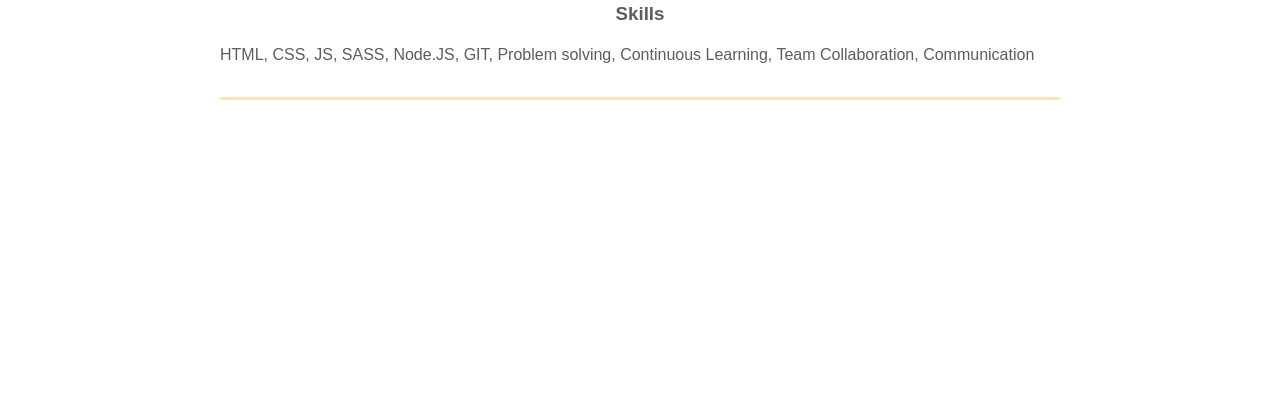
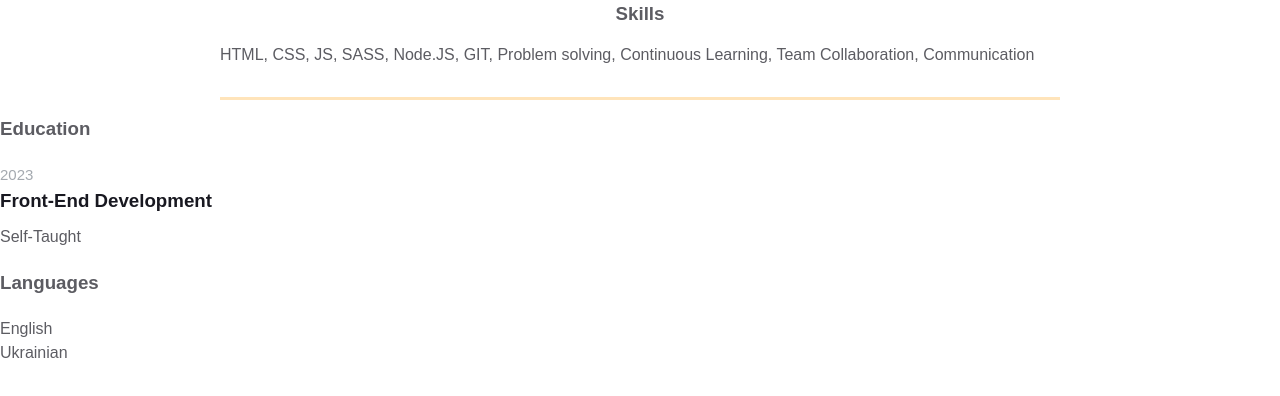
Before and after one commit to laasmagix/homepage, a plain HTML site: page index.html in a window 1280 px wide. Drawn offline with Linux system fonts and the light colour scheme.

Commit message:
Added education

```diff
--- a/index.html
+++ b/index.html
@@ -18,5 +18,26 @@
         </div>
       </div>
     </div>
+
+    <div class="additional-info fv">
+      <div class="additional-info__education">
+        <h3 class="additional-info__education-header">Education</h3>
+        <div class="additional-info__education-university">
+          <span class="additional-info__education-university-durability"
+            >2023</span
+          >
+          <h3 class="additional-info__education-university-speciality">
+            Front-End Development
+          </h3>
+          <p class="additional-info__education-university-name">Self-Taught</p>
+        </div>
+      </div>
+
+      <div class="additional-info__languages">
+        <h3 class="additional-info__languages-header">Languages</h3>
+        <p class="additional-info__languages-item">English</p>
+        <p class="additional-info__languages-item">Ukrainian</p>
+      </div>
+    </div>
   </body>
 </html>
```
